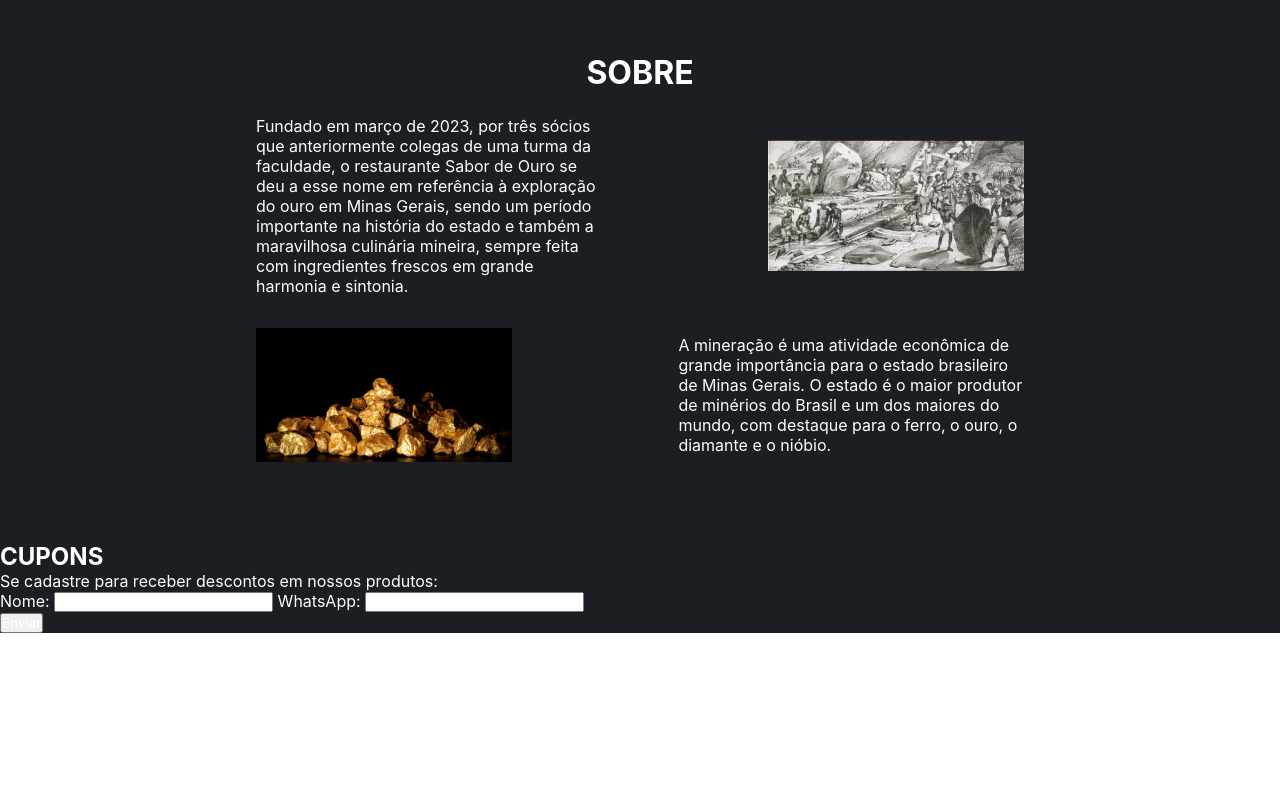
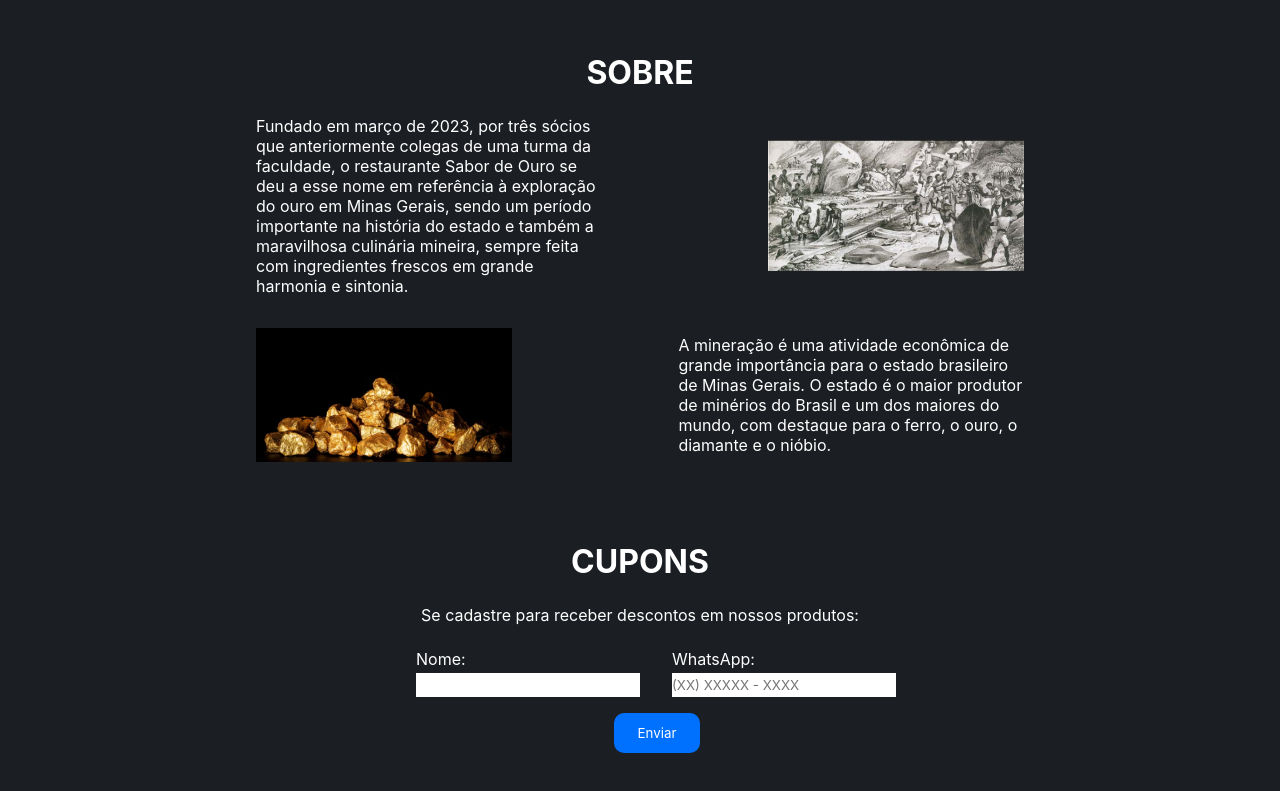
Before and after one commit to LucasAlfeu/SaborDoOuro, a plain HTML site: page index.html in a window 1280 px wide. Shown: the part 3027-3818 px from the top of the page. Before the commit the page ends 3660 px from the top, so only its background shows below. Drawn offline with Linux system fonts and the light colour scheme.

Commit message:
Finalizando a estilização dos cupons

```diff
--- a/index.html
+++ b/index.html
@@ -183,15 +183,17 @@
                 <p class="cupons__texto">
                     Se cadastre para receber descontos em nossos produtos:
                 </p>
-            <form>
+                <form class="cupons__form">
                     <div class="cupons__container">
-                    <label for="nome">Nome:</label>
-                    <input type= "text" name="nome">
-                    <label for="telefone">WhatsApp:</label>
-                    <input type= "number" name= "telefone">
+                        <label class="cupons__label" for="nome">Nome:</label>
+                        <input class="cupons__input" type= "text" name="nome">
                     </div>
-                <button class="cupons__botao"> Enviar </button>
+                    <div class="cupons__container">
+                        <label class="cupons__label" for="telefone">WhatsApp:</label>
+                        <input class="cupons__input" type= "tel" name= "telefone" placeholder="(XX) XXXXX - XXXX">
+                    </div>
                 </form>
+                <input type="submit" value="Enviar" class="cupons__botao">
         </section>
     </main>
 </body>
--- a/style.css
+++ b/style.css
@@ -170,6 +170,54 @@
 .sobre__imagem{
     width: 20vw;
 }
+.cupons{
+    align-items: center;
+    display: flex;
+    flex-direction: column;
+    justify-content: center;
+    padding-bottom: 3rem;
+    text-align: center;
+}
+.cupons__titulo{
+    font-size: 2rem;
+    text-align: center;
+}
+.cupons__texto{
+    padding: 1.5rem 0;
+}
+.cupons__form{
+    display: flex;
+    margin-bottom: 1rem;
+}
+.cupons__container{
+    align-items: flex-start;
+    display: flex;
+    flex-direction: column;
+    margin-left: 2rem;
+}
+.cupons__label{
+    margin-bottom: .25rem;
+}
+.cupons__input{
+    border: none;
+    color: #000;
+    height: 1.5rem;
+    width: 14rem;
+}
+.cupons__botao{
+    background: #0070FF;
+    border: none;
+    border-radius: 10px;
+    color: #fff;
+    left: 17px;
+    padding: .75rem 1.5rem;
+    position: relative;
+    text-align: center;
+}
+.cupons__botao:hover{
+    cursor: pointer;
+    background: #004DB3;
+}
 
 @media screen and (max-width: 416px) {
     .cabecalho{
@@ -253,4 +301,15 @@
         position: relative;
         left: 410px;
     }
+    .cupons{
+        align-items: center;
+        justify-content: center;
+        margin: 0 10vw;
+        width: 80vw;
+    }
+    .cupons__form{
+        flex-direction: column;
+        position: relative;
+        right: 5px;
+    }
 }
```
Lines whose indentation alone changed are shown as unchanged.
